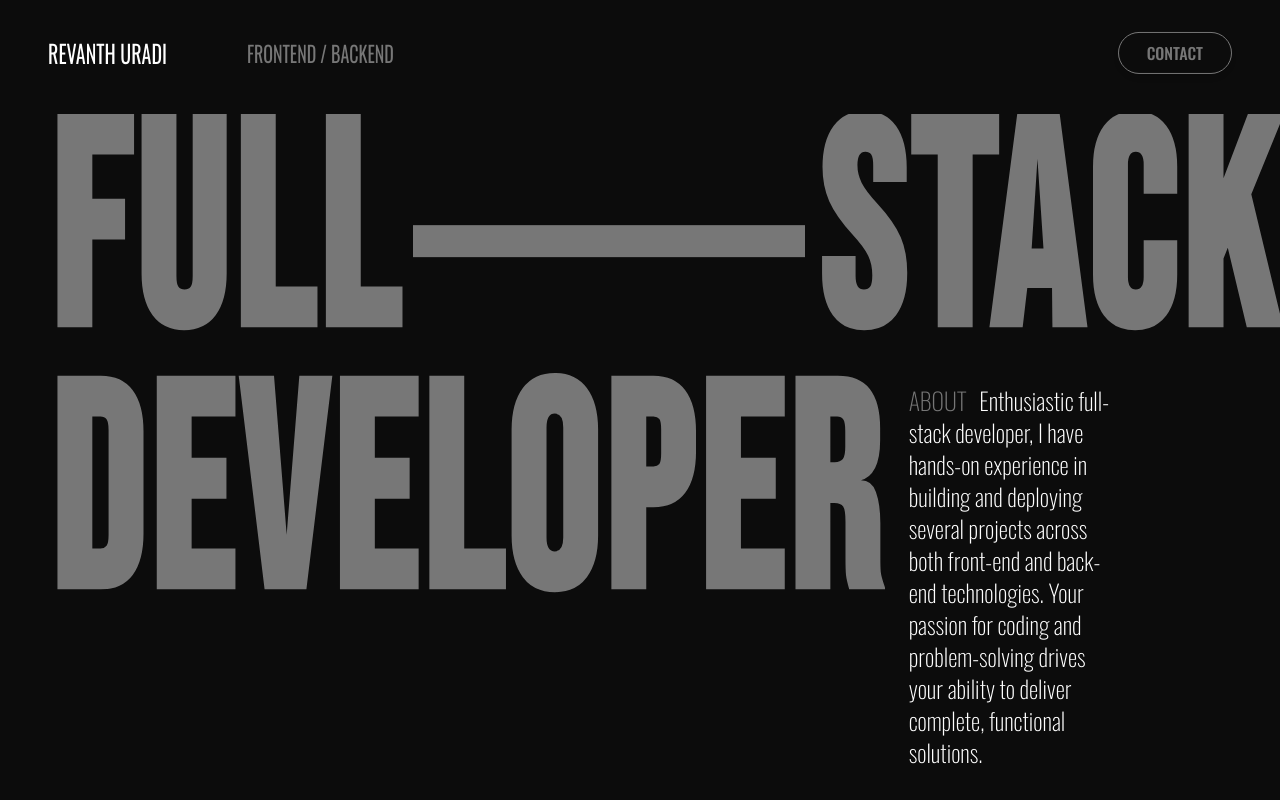
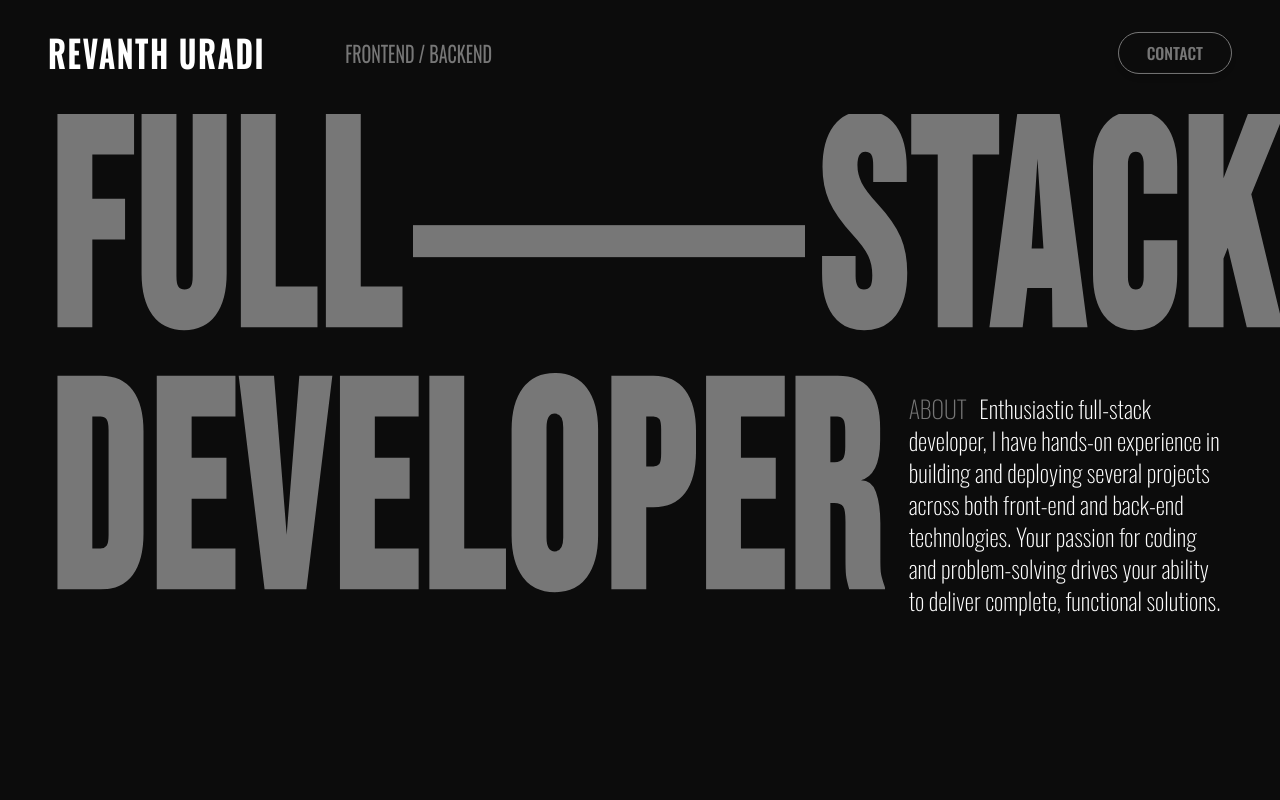
Before and after one commit to revanthuradi/folio, a React (Vite) app: page / in a window 1280 px wide. Shown: the top 800 px of the page. Built offline with nearby package versions, Linux system fonts and the light colour scheme.

Commit message:
ui updated

```diff
--- a/src/components/Hero.jsx
+++ b/src/components/Hero.jsx
@@ -1,6 +1,5 @@
 import { HERO } from "../constants"
 import { motion as m, useScroll, useTransform } from "framer-motion";
-import { FaArrowCircleDown } from "react-icons/fa";
 
 const Hero = () => {
     const { scrollYProgress } = useScroll();
@@ -14,9 +13,9 @@ const Hero = () => {
                     duration: 0.8,
                     ease: "anticipate",
                 }}
-                className="px-12 flex flex-wrap  gap-6 lg:gap-0 justify-between items-center">
+                className="lg:px-12 px-4 lg:flex flex-wrap  gap-6 lg:gap-0 justify-between items-center">
                 <div className=" scale-y-125 flex  gap-20 items-center ">
-                    <h1 className="text-xl  text-white hover:text-orange title">
+                    <h1 className="text-xl font-bold lg:text-3xl tracking-wider  text-white hover:text-orange title">
                         REVANTH URADI
                         <span className="outer" aria-hidden="true">
                             <span className="inner">REVANTH URADI</span>
@@ -27,7 +26,7 @@ const Hero = () => {
                     </h2>
                 </div>
                 <div>
-                    <div className=" ">
+                    <div className=" flex justify-end mt-6 lg:mt-0 ">
                         <a href="#contact" className="relative inline-flex items-center justify-center px-4 py-2  lg:px-7  overflow-hidden font-medium  transition duration-300 ease-out border border-textColor rounded-full shadow-md group">
                             <span className="absolute inset-0 flex items-center justify-center w-full h-full  duration-300 translate-y-full  group-hover:translate-y-0 ease">
                                 CONTACT
@@ -93,7 +92,7 @@ const Hero = () => {
                         <span className="hover:text-white">R</span>
                     </m.h1>
                 </div>
-                <div className="text-xl flex items-center  text-wrap lg:w-[25vw] py-4 ">
+                <div className=" text-wrap lg:flex items-center lg:text lg:w-[25vw] py-4  ">
                     <m.p
                         initial={{ opacity: 0 }}
                         animate={{ opacity: 1 }}
@@ -102,9 +101,9 @@ const Hero = () => {
                             ease: "anticipate",
                             delay: 1
                         }}
-                        className="lg:text-2xl md:text-2xl md:w-2/3 font-oswald font-thin  ">
+                        className="lg:text-2xl l lg:w-full text-xl md:text-2xl md:w-2/3  font-oswald font-thin">
                         ABOUT
-                        <span className="font-thin ml-2 text-white">
+                        <span className="font-thin ml-2 text-white w-full">
 
                             {HERO.description}
                         </span>
```
